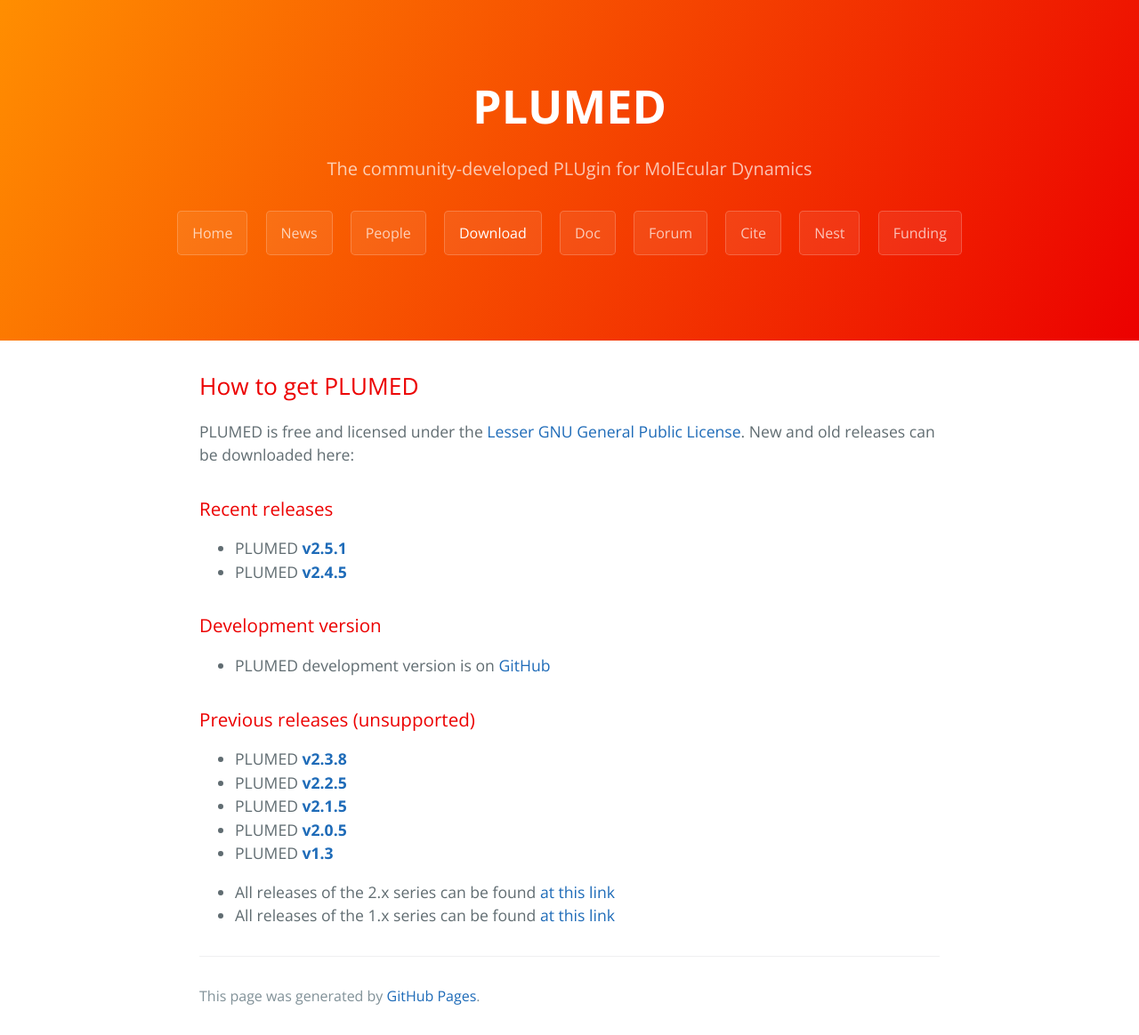
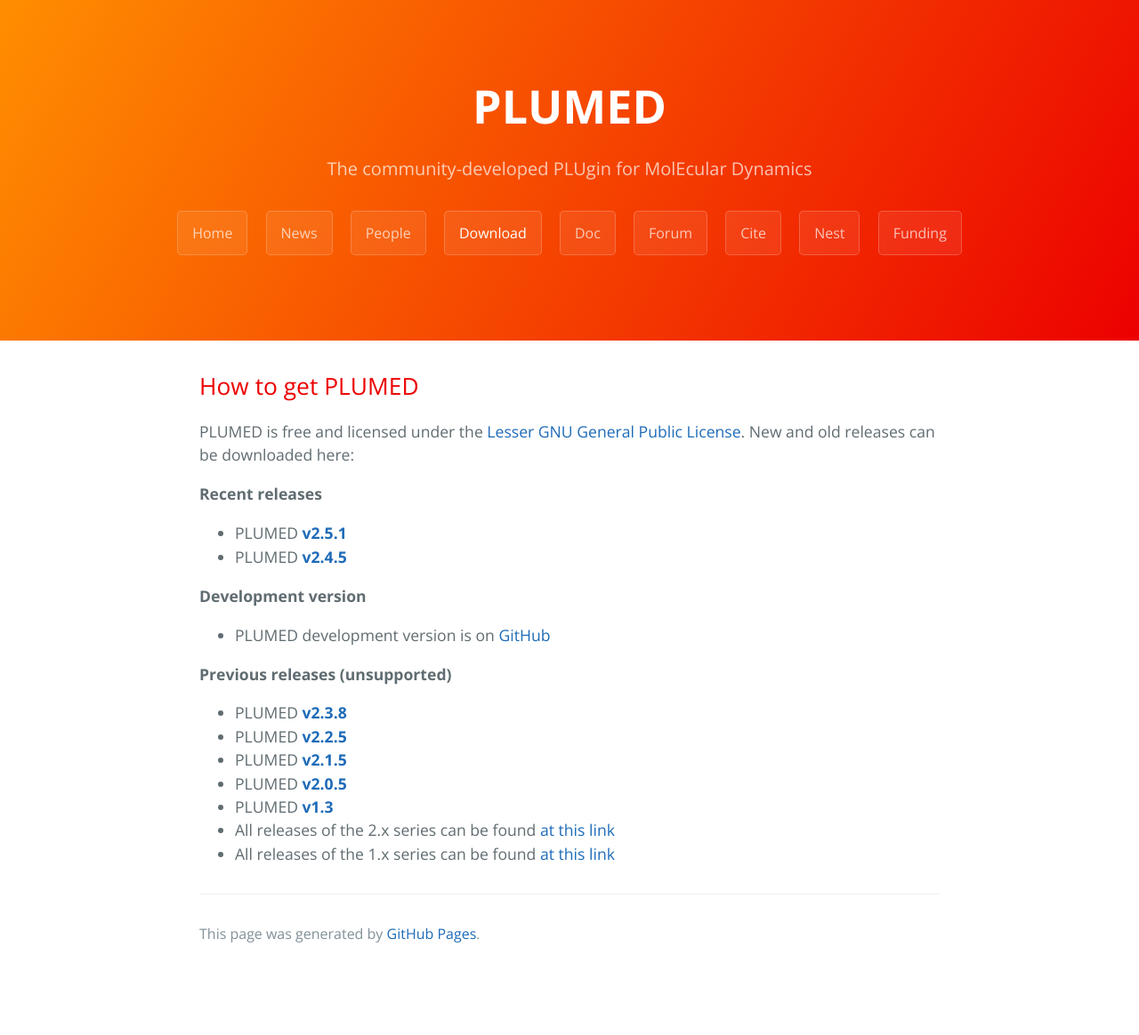
Before and after one commit to plumed/plumed.github.io, a Jekyll site: the page built from download.md, in a window 1280 px wide. Shown: the whole page at 89% size. Built offline with Jekyll 4.4.1, drawn with Linux system fonts in a browser that asks for light colours; our own code applies the rules of GitHub Pages for plain Markdown files; the repository's description, which GitHub fills in, is left out; after the commit the page ends 1094 px from its top, so only the background shows below that.

```diff
--- a/download.md
+++ b/download.md
@@ -3,21 +3,18 @@ How to get PLUMED
 PLUMED is free and licensed under the [Lesser GNU General Public License](http://www.gnu.org/licenses/lgpl-3.0.en.html).
 New and old releases can be downloaded here:
 
-### Recent releases
-
+__Recent releases__
 * PLUMED [**v2.5.1**](https://github.com/plumed/plumed2/releases/tag/v2.5.1)
 * PLUMED [**v2.4.5**](https://github.com/plumed/plumed2/releases/tag/v2.4.5)
 
-### Development version
+__Development version__
 * PLUMED development version is on [GitHub](http://github.com/plumed/plumed2)
 
-### Previous releases (unsupported)
-
+__Previous releases (unsupported)__
 * PLUMED [**v2.3.8**](https://github.com/plumed/plumed2/releases/tag/v2.3.8)
 * PLUMED [**v2.2.5**](https://github.com/plumed/plumed2/releases/tag/v2.2.5)
 * PLUMED [**v2.1.5**](https://github.com/plumed/plumed2/releases/tag/v2.1.5)
 * PLUMED [**v2.0.5**](https://github.com/plumed/plumed2/releases/tag/v2.0.5)
 * PLUMED [**v1.3**](https://github.com/plumed/old-releases/blob/master/PLUMED-1.3.0.tgz)
-
 * All releases of the 2.x series can be found [at this link](https://github.com/plumed/plumed2/releases)
 * All releases of the 1.x series can be found [at this link](https://github.com/plumed/old-releases)
```
